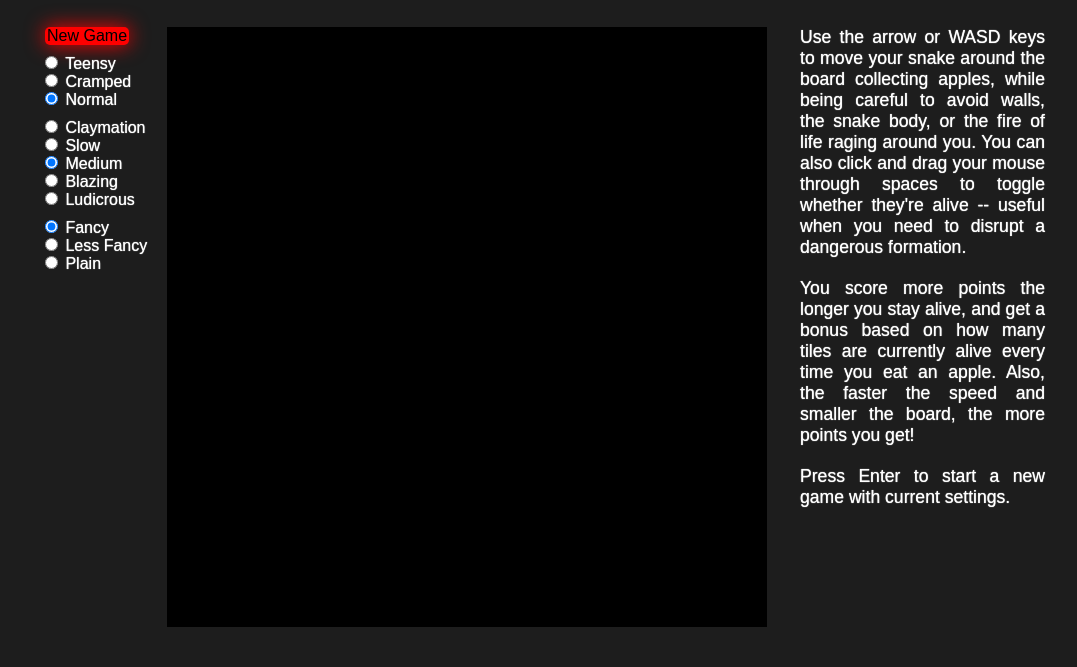
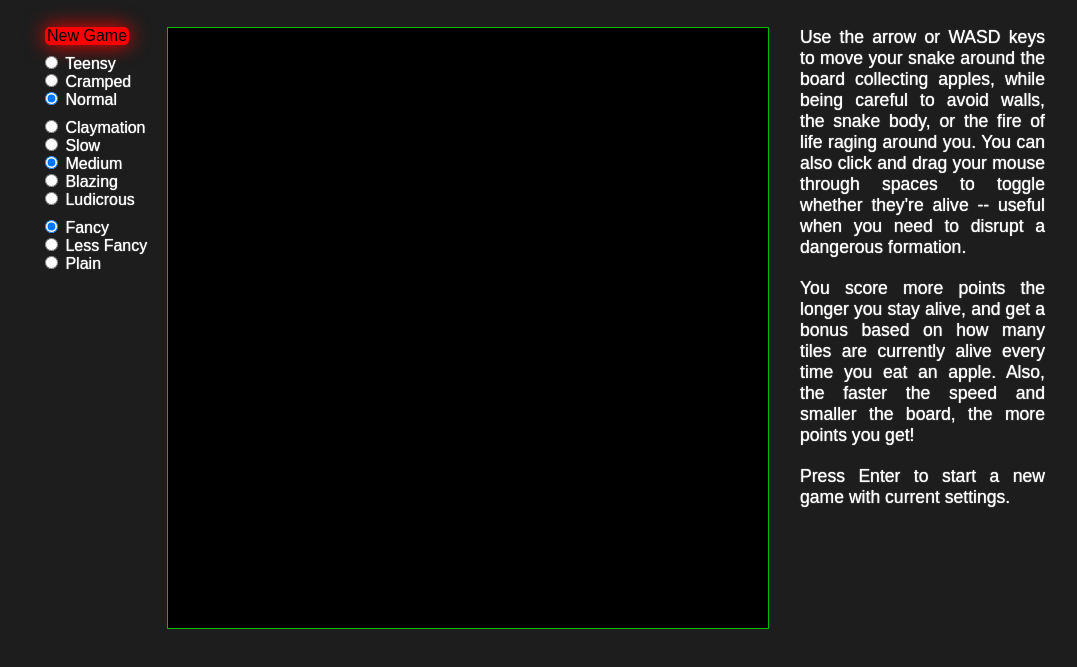
Before and after one commit to ethancd/snake_life, a plain HTML site: page index.html in a window 1280 px wide. Shown: the part 115-782 px from the top of the page, without its empty margins (95-1172 px from the left). Drawn offline with Linux system fonts and the light colour scheme.

Commit message:
Add green line

```diff
--- a/style.less
+++ b/style.less
@@ -137,6 +137,7 @@ ul {
   margin: 0px @game-margin;
   list-style: none;
   background-color: @back;
+  border: 1px solid @snake;
   width: @game-size;
   height: @game-size;
 
```
